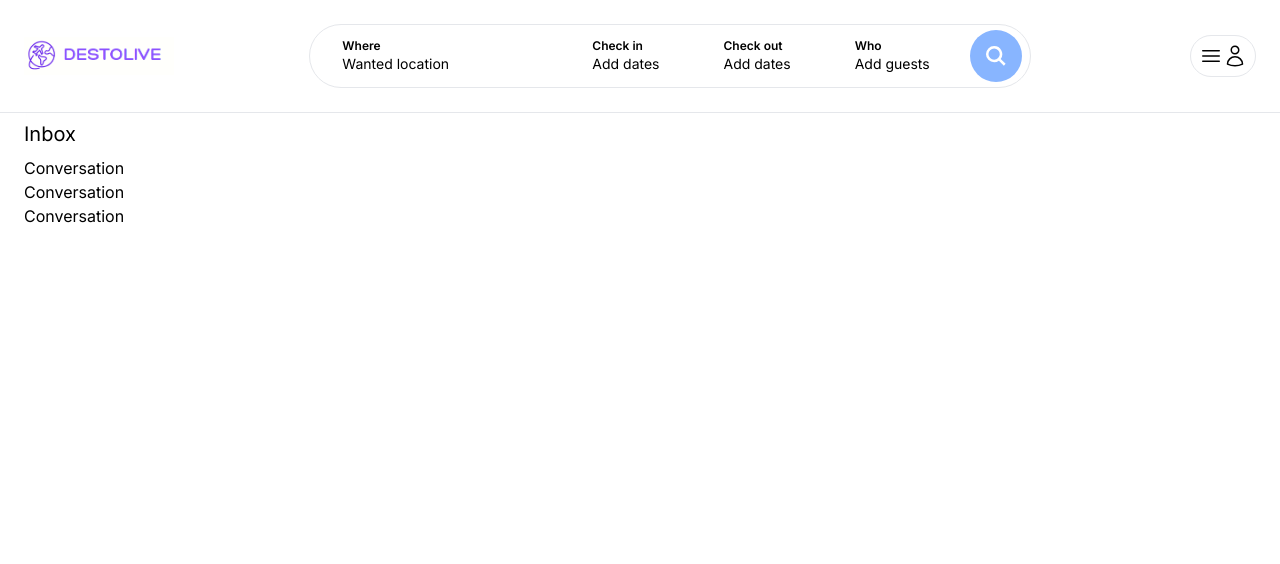
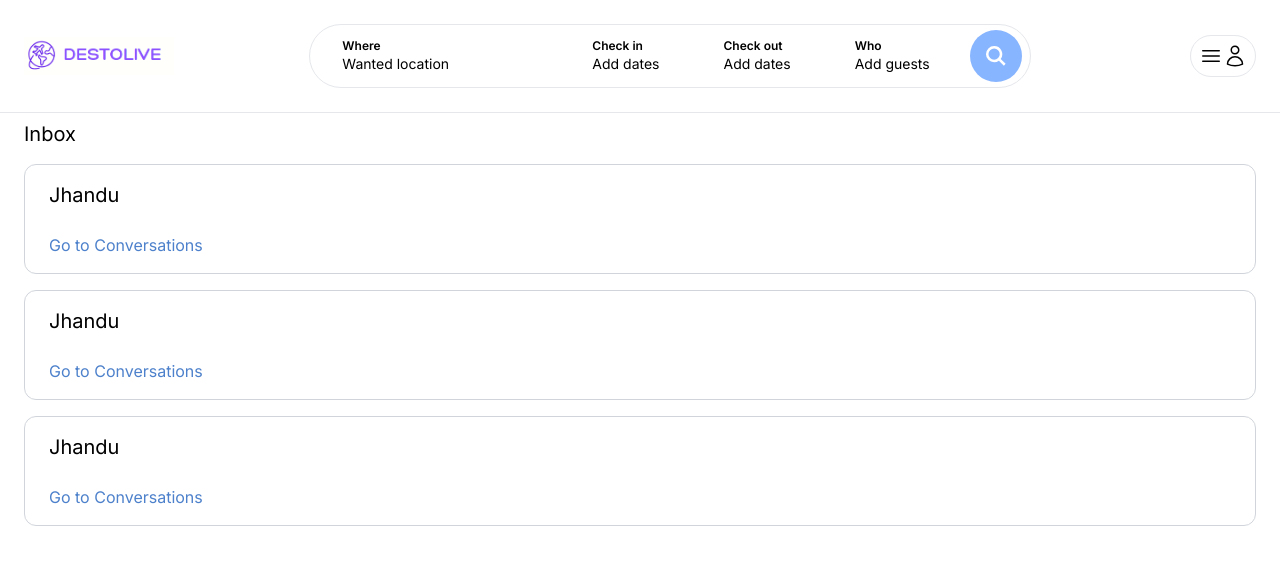
Before and after one commit to Shadowsweep/destolive, a Next.js app: page /inbox in a window 1280 px wide. Shown: the top 564 px of the page. Built offline with nearby package versions, Linux system fonts and the light colour scheme.

Commit message:
Conversation page done

```diff
--- a/app/components/inbox/Conversation.tsx
+++ b/app/components/inbox/Conversation.tsx
@@ -2,7 +2,10 @@
 
 const Conversation = () => {
   return (
-    <div>Conversation</div>
+    <div className='px-6 py-4  cursor -pointer border border-gray-300 rounded-xl ' >
+       <p className='mb-6 text-xl'>Jhandu</p>
+       <p className='text-destolive-dark'>Go to Conversations</p>
+    </div>
   )
 }
 
--- a/app/inbox/page.tsx
+++ b/app/inbox/page.tsx
@@ -4,7 +4,7 @@
 
 const InboxPage  = () => {
     return (
-      <main className="mt-6 max-w-[1500px] mx-auto px-6 pb-6">
+      <main className="mt-6 max-w-[1500px] mx-auto px-6 pb-6 space-y-4">
       <h1 className="mt-4 my-6 mb-2 text-xl">Inbox</h1>
       <Conversation />
       <Conversation />
```
